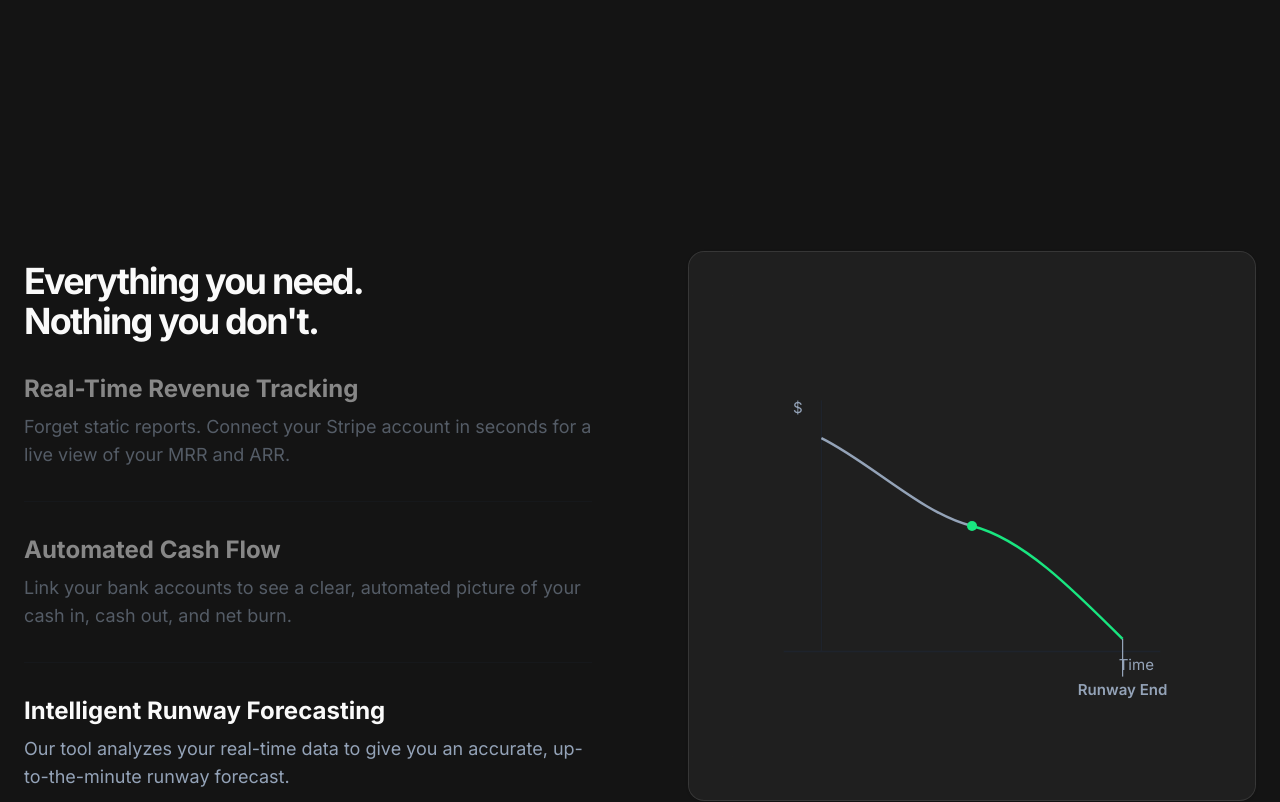
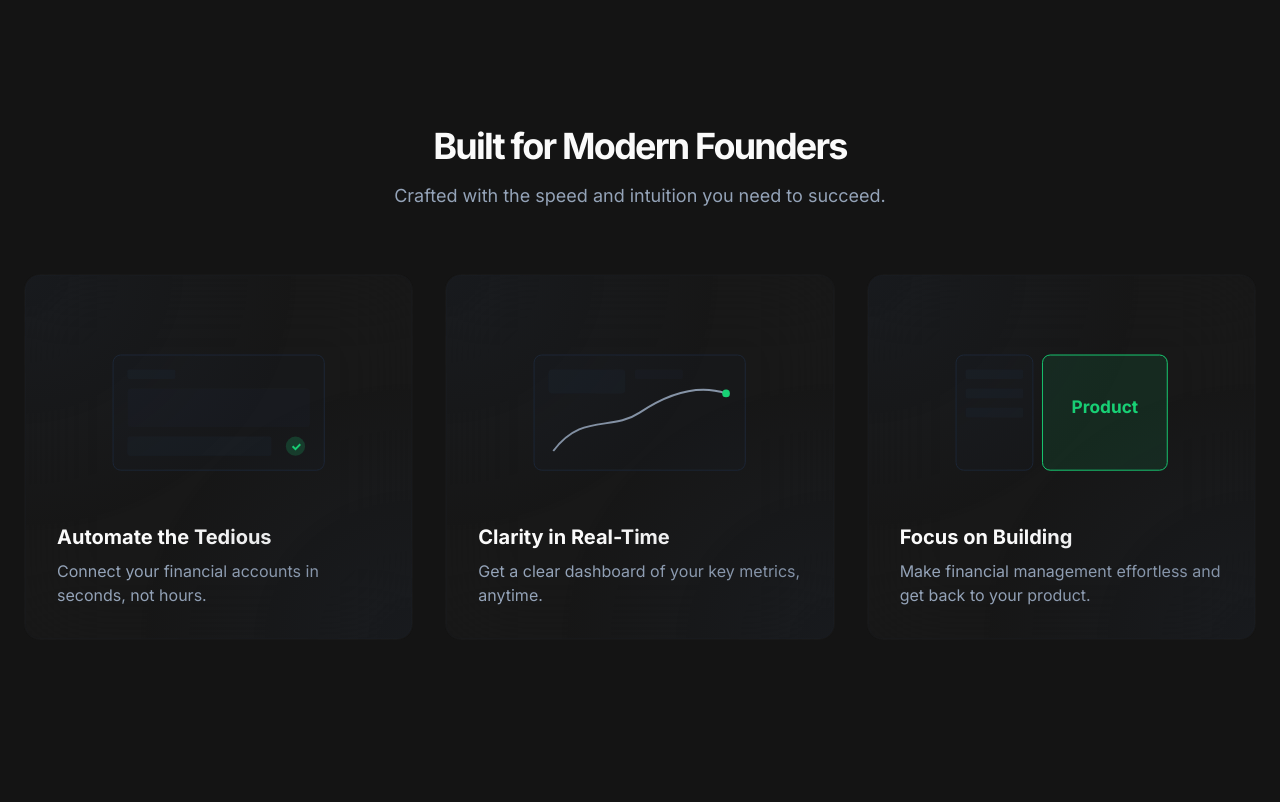
Before and after one commit to kbnam33/saas-one, a React (Vite) app in the folder saas-one/: page / in a window 1280 px wide. Shown: the part 1000-1802 px from the top of the page. Built offline with nearby package versions, Linux system fonts and the light colour scheme; the HTML template or start-up script is replaced by a standard one.

Commit message:
3 features and scroll features ready

```diff
--- a/saas-one/src/App.jsx
+++ b/saas-one/src/App.jsx
@@ -21,7 +21,7 @@ function useTheme() {
 }
 
 // ==================================
-//      SVG VISUAL COMPONENTS (UPDATED)
+//      SVG VISUAL COMPONENTS (STICKY SCROLL)
 // ==================================
 
 const RevenueVisual = ({ is_active }) => (
@@ -32,20 +32,9 @@ const RevenueVisual = ({ is_active }) => (
                 <stop offset="0%" style={{ stopColor: 'hsl(var(--foreground))', stopOpacity: 0.1 }} />
                 <stop offset="100%" style={{ stopColor: 'hsl(var(--foreground))', stopOpacity: 0 }} />
             </linearGradient>
-            <filter id="tooltipGlow" x="-50%" y="-50%" width="200%" height="200%">
-                <feGaussianBlur stdDeviation="4" result="coloredBlur" />
-                <feMerge>
-                    <feMergeNode in="coloredBlur" />
-                    <feMergeNode in="SourceGraphic" />
-                </feMerge>
-            </filter>
         </defs>
-
-        {/* Chart Path and Fill */}
         <path d="M50,250 C 150,150 200,180 250,130 S 350,80 350,80" fill="url(#revenueGradientNew)" className={is_active ? 'animate-area-fill' : ''} />
         <path d="M50,250 C 150,150 200,180 250,130 S 350,80 350,80" fill="none" stroke="hsl(var(--muted-foreground))" strokeWidth="2" className={is_active ? 'animate-line-draw' : ''} />
-
-        {/* Animated Point and Tooltip */}
         <g className={is_active ? 'animate-point-move' : 'opacity-0'}>
             <circle cx="250" cy="130" r="5" fill="hsl(var(--primary))" />
             <g transform="translate(215, 80)">
@@ -60,7 +49,6 @@ const RevenueVisual = ({ is_active }) => (
 const CashflowVisual = ({ is_active }) => (
     <svg viewBox="0 0 400 300" className="w-full h-full" aria-labelledby="cashflow-title" role="img">
         <title id="cashflow-title">Illustration of automated cash flow from multiple sources</title>
-        {/* Source Icons (Stripe and Bank) */}
         <g className={is_active ? 'animate-text-fade-in' : 'opacity-0'} style={{ animationDelay: '0.2s' }}>
             <rect x="60" y="80" width="80" height="40" rx="8" fill="hsl(var(--muted) / 0.3)" />
             <text x="100" y="105" textAnchor="middle" fill="hsl(var(--muted-foreground))" className="font-bold text-sm">stripe</text>
@@ -69,15 +57,11 @@ const CashflowVisual = ({ is_active }) => (
             <rect x="60" y="180" width="80" height="40" rx="8" fill="hsl(var(--muted) / 0.3)" />
             <text x="100" y="205" textAnchor="middle" fill="hsl(var(--muted-foreground))" className="font-bold text-sm">Bank</text>
         </g>
-
-        {/* Central Dashboard Element */}
         <g transform="translate(240, 130)" className={is_active ? 'animate-point-fade-in' : 'opacity-0'}>
             <rect width="120" height="40" rx="8" fill="hsl(var(--card))" stroke="hsl(var(--border))" />
             <circle cx="20" cy="20" r="4" fill="hsl(var(--primary))" />
             <text x="40" y="25" fill="hsl(var(--foreground))" className="text-sm font-semibold">Dashboard</text>
         </g>
-
-        {/* Animated Data Flow Lines */}
         <path d="M140,100 C 180,100 200,150 240,150" fill="none" stroke="hsl(var(--muted-foreground))" strokeWidth="1.5" strokeDasharray="3 3" className={is_active ? 'animate-line-draw' : ''} style={{ animationDelay: '0.6s' }}/>
         <path d="M140,200 C 180,200 200,150 240,150" fill="none" stroke="hsl(var(--muted-foreground))" strokeWidth="1.5" strokeDasharray="3 3" className={is_active ? 'animate-line-draw' : ''} style={{ animationDelay: '0.8s' }}/>
     </svg>
@@ -86,21 +70,12 @@ const CashflowVisual = ({ is_active }) => (
 const ForecastingVisual = ({ is_active }) => (
     <svg viewBox="0 0 400 300" className="w-full h-full" aria-labelledby="forecasting-title" role="img">
         <title id="forecasting-title">Illustration of an intelligent runway forecast chart</title>
-        {/* Chart axes and grid */}
         <path d="M50 250 H 350 M 80 50 V 250" fill="none" stroke="hsl(var(--border))" strokeOpacity="0.5" />
         <text x="65" y="60" textAnchor="end" fill="hsl(var(--muted-foreground))" className="text-xs">$</text>
         <text x="345" y="265" textAnchor="end" fill="hsl(var(--muted-foreground))" className="text-xs">Time</text>
-
-        {/* Historical cash balance line */}
         <path d="M80,80 C 120,100 160,140 200,150" fill="none" stroke="hsl(var(--muted-foreground))" strokeWidth="2" className={is_active ? 'animate-line-draw' : ''} />
-
-        {/* Projected runway line */}
         <path d="M200,150 C 240,160 280,200 320,240" fill="none" stroke="hsl(var(--primary))" strokeWidth="2" strokeDasharray="4 4" className={is_active ? 'animate-forecast-draw' : ''} />
-
-        {/* "Today" marker */}
         <circle cx="200" cy="150" r="4" fill="hsl(var(--primary))" className={is_active ? 'animate-point-fade-in' : ''} />
-
-        {/* Runway End Annotation */}
         <g className={is_active ? 'animate-text-fade-in' : 'opacity-0'} style={{ animationDelay: '1.8s' }}>
             <line x1="320" y1="240" x2="320" y2="270" stroke="hsl(var(--muted-foreground))" strokeWidth="1" />
             <text x="320" y="285" textAnchor="middle" fill="hsl(var(--muted-foreground))" className="text-xs font-semibold">Runway End</text>
@@ -108,12 +83,56 @@ const ForecastingVisual = ({ is_active }) => (
     </svg>
 );
 
-
 const features = [
   { id: 'revenue', title: 'Real-Time Revenue Tracking', description: "Forget static reports. Connect your Stripe account in seconds for a live view of your MRR and ARR.", visual: <RevenueVisual /> },
   { id: 'cashflow', title: 'Automated Cash Flow', description: 'Link your bank accounts to see a clear, automated picture of your cash in, cash out, and net burn.', visual: <CashflowVisual /> },
   { id: 'forecasting', title: 'Intelligent Runway Forecasting', description: 'Our tool analyzes your real-time data to give you an accurate, up-to-the-minute runway forecast.', visual: <ForecastingVisual /> }
 ];
+
+// ==================================
+//      SVG VISUAL COMPONENTS (FEATURE CARDS - NEW)
+// ==================================
+const AutomateFeatureCardVisual = () => (
+    <svg viewBox="0 0 300 200" className="w-full h-full" aria-labelledby="automate-card-title" role="img">
+        <title id="automate-card-title">Automate the Tedious</title>
+        <g opacity="0.9">
+            <rect x="40" y="50" width="220" height="120" rx="8" fill="hsl(var(--muted) / 0.1)" stroke="hsl(var(--border))" />
+            <rect x="55" y="65" width="50" height="10" rx="2" fill="hsl(var(--muted) / 0.3)" />
+            <rect x="55" y="85" width="190" height="40" rx="4" fill="hsl(var(--muted) / 0.2)" />
+            <rect x="55" y="135" width="150" height="20" rx="3" fill="hsl(var(--muted) / 0.3)" />
+            <circle cx="230" cy="145" r="10" fill="hsl(var(--primary) / 0.2)" />
+            <path d="M227 145 l3 3 l5 -5" stroke="hsl(var(--primary))" strokeWidth="2" fill="none" />
+        </g>
+    </svg>
+);
+
+const ClarityFeatureCardVisual = () => (
+    <svg viewBox="0 0 300 200" className="w-full h-full" aria-labelledby="clarity-card-title" role="img">
+        <title id="clarity-card-title">Clarity in Real-Time</title>
+        <g opacity="0.9">
+            <rect x="40" y="50" width="220" height="120" rx="8" fill="hsl(var(--muted) / 0.1)" stroke="hsl(var(--border))" />
+            <path d="M60 150 C 90 110, 120 130, 150 110 S 210 80, 240 90" fill="none" stroke="hsl(var(--muted-foreground))" strokeWidth="2" />
+            <circle cx="240" cy="90" r="4" fill="hsl(var(--primary))" />
+            <rect x="55" y="65" width="80" height="25" rx="4" fill="hsl(var(--muted) / 0.3)" />
+            <rect x="145" y="65" width="50" height="10" rx="2" fill="hsl(var(--muted) / 0.2)" />
+        </g>
+    </svg>
+);
+
+const FocusFeatureCardVisual = () => (
+    <svg viewBox="0 0 300 200" className="w-full h-full" aria-labelledby="focus-card-title" role="img">
+        <title id="focus-card-title">Focus on Building</title>
+        <g opacity="0.9">
+            <rect x="40" y="50" width="80" height="120" rx="8" fill="hsl(var(--muted) / 0.1)" stroke="hsl(var(--border))" />
+            <rect x="50" y="65" width="60" height="10" rx="2" fill="hsl(var(--muted) / 0.3)" />
+            <rect x="50" y="85" width="60" height="10" rx="2" fill="hsl(var(--muted) / 0.3)" />
+            <rect x="50" y="105" width="60" height="10" rx="2" fill="hsl(var(--muted) / 0.3)" />
+
+            <rect x="130" y="50" width="130" height="120" rx="8" fill="hsl(var(--primary) / 0.1)" stroke="hsl(var(--primary))" />
+            <text x="195" y="110" textAnchor="middle" fill="hsl(var(--primary))" className="text-lg font-bold">Product</text>
+        </g>
+    </svg>
+);
 
 // ==================================
 //      MAIN APP COMPONENT
@@ -128,25 +147,19 @@ function App() {
     const handleScroll = () => {
         const element = featureSectionRef.current;
         if (!element) return;
-
         const { top, height } = element.getBoundingClientRect();
         const scrollableHeight = height - window.innerHeight;
-
-        // Check if the sticky container is active
         if (top <= 0 && top > -scrollableHeight) {
             const progress = Math.abs(top) / (scrollableHeight / (features.length -1));
             let newIndex = Math.round(progress);
-
             if (newIndex !== activeFeatureIndex) {
               setActiveFeatureIndex(newIndex);
             }
         }
     };
-
     window.addEventListener('scroll', handleScroll);
     return () => window.removeEventListener('scroll', handleScroll);
-}, [activeFeatureIndex]);
-
+  }, [activeFeatureIndex]);
 
   return (
     <div className="bg-background text-foreground">
@@ -174,7 +187,7 @@ function App() {
               </div>
             </div>
             <div className="hidden lg:block">
-              <Card className="glass-pane relative h-[450px] bg-card/40">
+              <Card className="glass-pane relative h-[450px]">
                 <CardContent className="p-4 h-full">
                   <div className="w-full h-full bg-muted/50 rounded-lg flex items-center justify-center">
                     <p className="text-muted-foreground">Product Mockup</p>
@@ -196,10 +209,45 @@ function App() {
             </div>
           </section>
 
+          <section id="three-features" className="mt-32 md:mt-48">
+              <div className="text-center max-w-2xl mx-auto">
+                  <h2 className="text-3xl md:text-4xl font-bold tracking-tighter">Built for Modern Founders</h2>
+                  <p className="mt-4 text-lg text-muted-foreground">Crafted with the speed and intuition you need to succeed.</p>
+              </div>
+              <div className="mt-16 grid grid-cols-1 md:grid-cols-3 gap-8">
+                  <Card className="feature-card">
+                      <CardContent className="p-8 h-full flex flex-col items-start text-left">
+                          <div className="h-48 w-full flex-grow flex items-center justify-center">
+                              <AutomateFeatureCardVisual />
+                          </div>
+                          <h3 className="mt-6 text-xl font-bold">Automate the Tedious</h3>
+                          <p className="mt-2 text-muted-foreground">Connect your financial accounts in seconds, not hours.</p>
+                      </CardContent>
+                  </Card>
+                  <Card className="feature-card">
+                      <CardContent className="p-8 h-full flex flex-col items-start text-left">
+                          <div className="h-48 w-full flex-grow flex items-center justify-center">
+                              <ClarityFeatureCardVisual />
+                          </div>
+                          <h3 className="mt-6 text-xl font-bold">Clarity in Real-Time</h3>
+                          <p className="mt-2 text-muted-foreground">Get a clear dashboard of your key metrics, anytime.</p>
+                      </CardContent>
+                  </Card>
+                  <Card className="feature-card">
+                      <CardContent className="p-8 h-full flex flex-col items-start text-left">
+                          <div className="h-48 w-full flex-grow flex items-center justify-center">
+                              <FocusFeatureCardVisual />
+                          </div>
+                          <h3 className="mt-6 text-xl font-bold">Focus on Building</h3>
+                          <p className="mt-2 text-muted-foreground">Make financial management effortless and get back to your product.</p>
+                      </CardContent>
+                  </Card>
+              </div>
+          </section>
+
           <section ref={featureSectionRef} id="features" className="relative h-[300vh] mt-32 md:mt-48">
               <div className="sticky top-0 flex h-screen items-center">
                   <div className="grid lg:grid-cols-2 gap-24 items-center max-w-7xl mx-auto w-full">
-                      {/* Left Column: Text Content */}
                       <div className="text-left">
                           <h2 className="text-3xl md:text-4xl font-bold tracking-tighter mb-8">Everything you need. <br /> Nothing you don't.</h2>
                           <div className="flex flex-col gap-4">
@@ -216,9 +264,8 @@ function App() {
                               ))}
                           </div>
                       </div>
-                      {/* Right Column: Visuals */}
                       <div className="relative h-[550px] w-full">
-                           <Card className="glass-pane absolute inset-0 bg-card/40">
+                           <Card className="glass-pane absolute inset-0">
                                <CardContent className="p-0 h-full w-full">
                                   {features.map((feature, index) => (
                                       <div key={`${feature.id}-visual`} className={`absolute inset-0 p-8 transition-opacity duration-300 ${activeFeatureIndex === index ? 'opacity-100' : 'opacity-0'}`}>
@@ -298,7 +345,7 @@ function App() {
           </section>
 
           <section id="cta" className="mt-32 md:mt-48 text-center">
-            <Card className="glass-pane relative bg-card/40 p-12">
+            <Card className="glass-pane relative p-12">
               <h2 className="text-3xl md:text-4xl font-bold tracking-tighter">Ready to take control?</h2>
               <p className="mt-4 text-lg text-muted-foreground max-w-xl mx-auto">Stop guessing, start growing. Get a clear view of your startup's finances in minutes.</p>
               <div className="mt-8">
@@ -312,7 +359,6 @@ function App() {
           <div className="flex justify-between items-center">
             <p className="text-muted-foreground">&copy; 2025 [Your Brand Name]. All rights reserved.</p>
             <div className="flex items-center gap-4">
-                {/* Theme Toggle Button */}
                 <Button variant="outline" size="icon" onClick={() => setTheme(theme === 'light' ? 'dark' : 'light')}>
                     <svg className="h-[1.2rem] w-[1.2rem] rotate-0 scale-100 transition-all dark:-rotate-90 dark:scale-0" fill="none" stroke="currentColor" viewBox="0 0 24 24"><path strokeLinecap="round" strokeLinejoin="round" strokeWidth="2" d="M12 3v1m0 16v1m9-9h-1M4 12H3m15.364 6.364l-.707-.707M6.343 6.343l-.707-.707m12.728 0l-.707.707M6.343 17.657l-.707.707M16 12a4 4 0 11-8 0 4 4 0 018 0z"></path></svg>
                     <svg className="absolute h-[1.2rem] w-[1.2rem] rotate-90 scale-0 transition-all dark:rotate-0 dark:scale-100" fill="none" stroke="currentColor" viewBox="0 0 24 24"><path strokeLinecap="round" strokeLinejoin="round" strokeWidth="2" d="M20.354 15.354A9 9 0 018.646 3.646 9.003 9.003 0 0012 21a9.003 9.003 0 008.354-5.646z"></path></svg>
--- a/saas-one/src/index.css
+++ b/saas-one/src/index.css
@@ -70,11 +70,60 @@
     }
 
     .glass-pane {
-        @apply backdrop-blur-xl shadow-2xl shadow-black/20;
-        /* Default (Light Theme) styles */
-        @apply bg-white/50 border border-black/10;
-        /* Dark Theme overrides */
-        @apply dark:bg-white/5 dark:border-white/10;
+        @apply relative overflow-hidden rounded-2xl backdrop-blur-xl;
+        background-color: transparent;
+    }
+
+    .glass-pane::after {
+        content: '';
+        position: absolute;
+        inset: 0;
+        border-radius: inherit;
+        z-index: -1;
+    }
+
+    .dark .glass-pane::after {
+        background-image: radial-gradient(circle at 50% 50%, hsl(var(--card) / 0.8), hsl(var(--card) / 0.95));
+        box-shadow: inset 0 0 0 1px hsl(var(--border) / 0.2), inset 0 2px 10px 0px hsl(0 0% 0% / 0.2);
+    }
+
+    .dark .glass-pane::before {
+        content: '';
+        position: absolute;
+        inset: 0;
+        border-radius: inherit;
+        padding: 1px;
+        background: linear-gradient(145deg, hsl(var(--border) / 0.3), hsl(var(--border) / 0) 50%, hsl(var(--border) / 0.3));
+        -webkit-mask: linear-gradient(#fff 0 0) content-box, linear-gradient(#fff 0 0);
+        -webkit-mask-composite: xor;
+        mask-composite: exclude;
+        pointer-events: none;
+    }
+
+    /* Refined Glass Feature Card Styles */
+    .feature-card {
+        @apply relative overflow-hidden transition-all duration-300 ease-in-out;
+        @apply bg-transparent border border-transparent rounded-2xl;
+    }
+
+    .dark .feature-card {
+        background-color: hsl(var(--card) / 0.4);
+        @apply backdrop-blur-2xl;
+        box-shadow: inset 0 0 0 1px hsl(var(--border) / 0.1);
+    }
+
+    .dark .feature-card::before {
+        content: '';
+        position: absolute;
+        inset: -1px;
+        border-radius: inherit;
+        background: radial-gradient(ellipse at top left, hsl(var(--border) / 0.2) 0%, transparent 50%),
+                    radial-gradient(ellipse at bottom right, hsl(var(--border) / 0.2) 0%, transparent 50%);
+        pointer-events: none;
+    }
+
+    .feature-card:hover {
+        @apply transform-gpu scale-[1.02];
     }
 }
 
@@ -85,74 +134,60 @@
 @keyframes line-draw {
   to { stroke-dashoffset: 0; }
 }
-
 @keyframes area-fill {
   from { transform: scaleY(0); }
   to { transform: scaleY(1); }
 }
-
 @keyframes point-fade-in {
   from { opacity: 0; transform: scale(0.5); }
   to { opacity: 1; transform: scale(1); }
 }
-
 @keyframes point-move {
   from { opacity: 0; }
   to { opacity: 1; }
 }
-
 @keyframes bar-rise {
     from { transform: scaleY(0); }
     to { transform: scaleY(1); }
 }
-
 @keyframes bar-rise-x {
     from { transform: scaleX(0); }
     to { transform: scaleX(1); }
 }
-
 @keyframes text-fade-in {
   from { opacity: 0; }
   to { opacity: 1; }
 }
-
 .animate-line-draw {
   stroke-dasharray: 1000;
   stroke-dashoffset: 1000;
   animation: line-draw 1.5s ease-out forwards 0.3s;
 }
-
 .animate-forecast-draw {
   stroke-dasharray: 1000;
   stroke-dashoffset: 1000;
-  animation: line-draw 1.5s ease-out 1s forwards; /* Delayed start */
+  animation: line-draw 1.5s ease-out 1s forwards;
 }
-
 .animate-area-fill {
   transform-origin: bottom;
   animation: area-fill 1.2s ease-in-out forwards 0.3s;
 }
-
 .animate-point-fade-in {
   opacity: 0;
   transform: scale(0.5);
   animation: point-fade-in 0.5s cubic-bezier(0.68, -0.55, 0.27, 1.55) 1.5s forwards;
 }
-
 .animate-point-move {
   animation: point-move 0.5s ease-in forwards 1.2s;
 }
-
 .animate-bar-rise {
   transform-origin: bottom;
   animation: bar-rise 1s ease-out forwards;
 }
-
 .animate-bar-rise-x {
   transform-origin: left;
   animation: bar-rise-x 1s ease-out forwards 0.5s;
 }
-
 .animate-text-fade-in {
   opacity: 0;
   animation: text-fade-in 0.5s ease-in 0.3s forwards;
```
